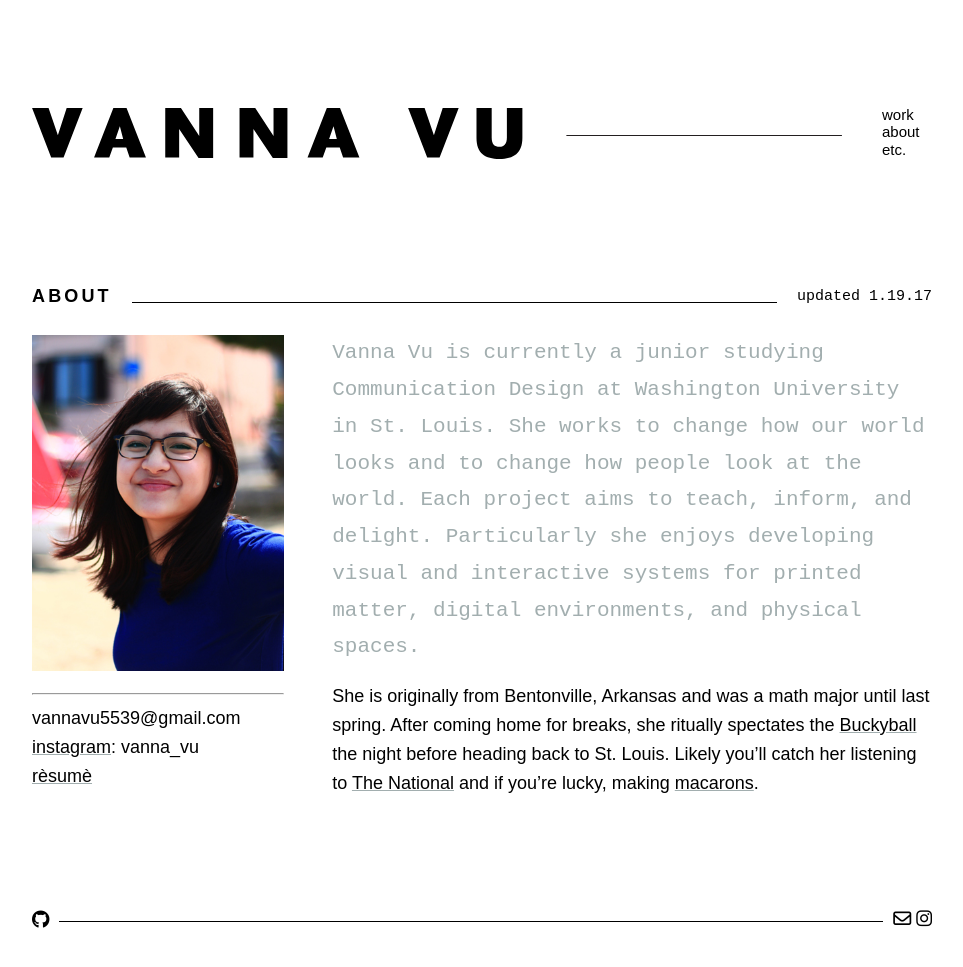
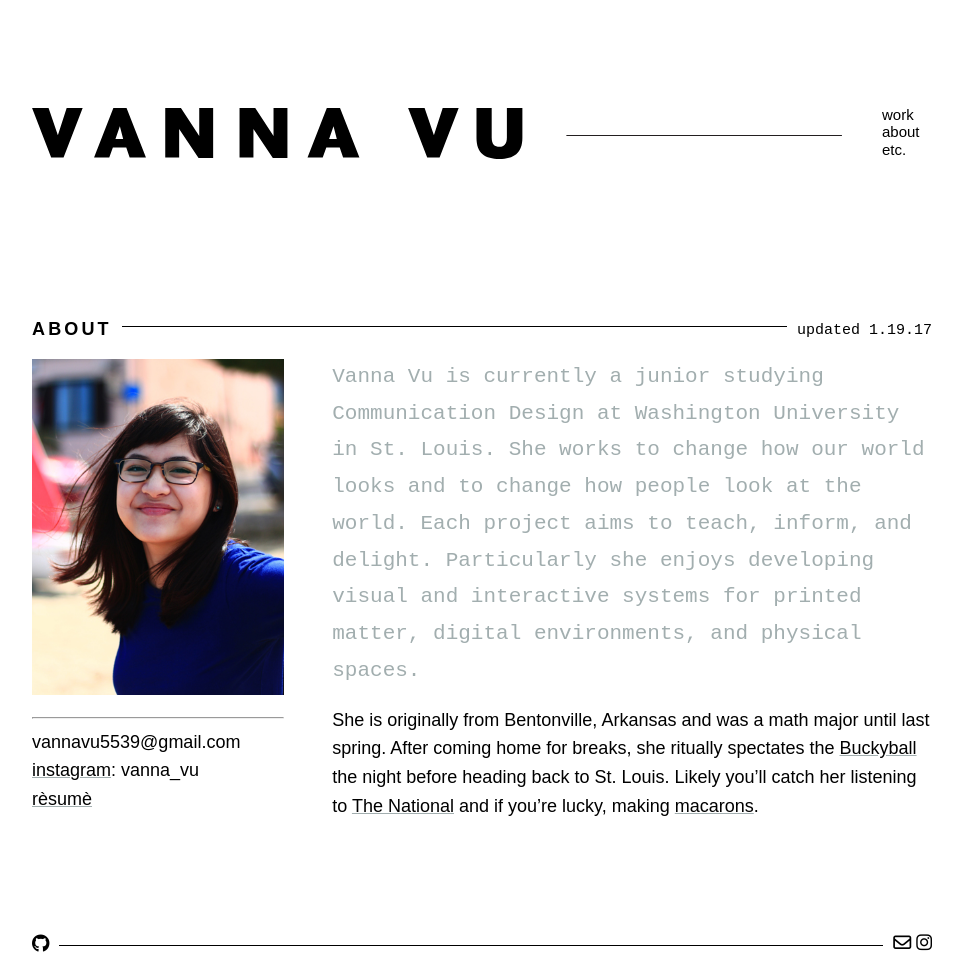
Before and after one commit to vannavu/vannavu.github.io, a Jekyll site: the page built from about.md, in a window 1280 px wide. Shown: the whole page, without its empty margins (158-1121 px from the left). Built offline with Jekyll 4.4.1, drawn with Linux system fonts in a browser that asks for light colours; nearby versions of some CDN libraries; some web fonts are replaced; before the commit the page ends 943 px from its top, so only the background shows below that.

Commit message:
fixed h1 placement

```diff
--- a/assets/css/style.css
+++ b/assets/css/style.css
@@ -94,7 +94,6 @@ main img, main p, h2, h4, iframe, .box, .back, .top {
 h1 {
 	margin: 0;
 	border-bottom: 1px solid black;
-	line-height: .35em;
 	margin-bottom: 18px;
 	-webkit-animation: fadeInLeft 2s;
 	animation: fadeInLeft 2s;
@@ -109,17 +108,19 @@ h1 span {
 	font-weight: 600;
 	font-size: 18px;
 	text-transform: uppercase;
-	padding-right: 20px;
+	padding-right: 10px;
 	letter-spacing: .175em;
+	position: relative;
+	top: 18px;
 }
 
 #date {
 	position: relative;
 	float: right;
-	top: 7px;
+	top: 38px;
 	font-weight: 300;
 	font-size: 15px;
-	padding-left: 20px;
+	padding-left: 10px;
 	font-family: "source-sans-pro", monospace;
 }
 
```
